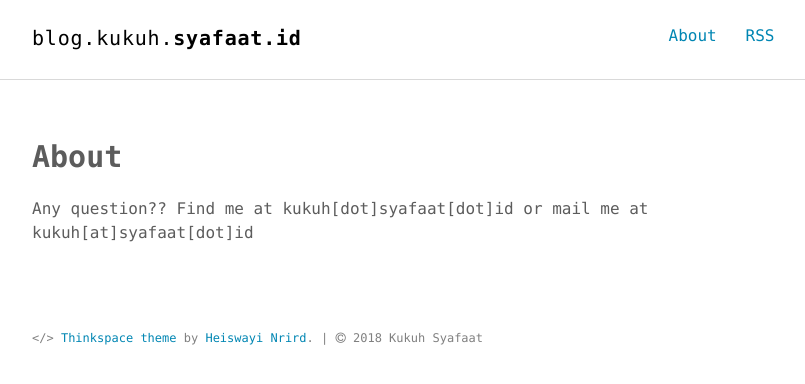
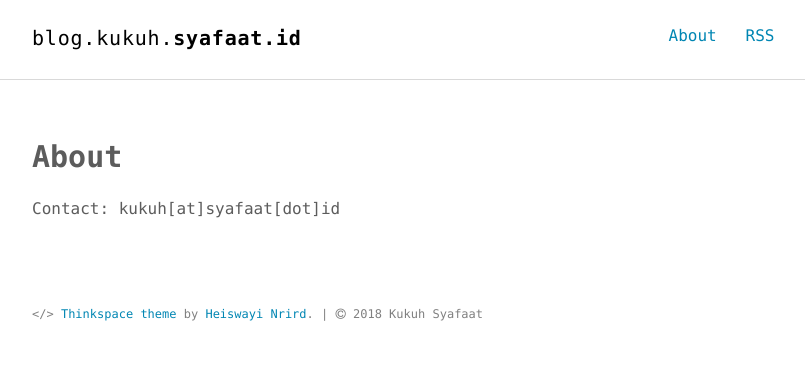
Before and after one commit to cho2/cho2.github.io, a Jekyll site: the page built from about.md, in a window 1280 px wide. Shown: the top 384 px of the page, without its empty margins (232-1037 px from the left). Built offline with Jekyll 4.4.1, drawn with Linux system fonts in a browser that asks for light colours.

Commit message:
fix about

```diff
--- a/about.md
+++ b/about.md
@@ -4,4 +4,4 @@ title: About
 permalink: /about/
 ---
 
-Any question?? Find me at kukuh[dot]syafaat[dot]id or mail me at kukuh[at]syafaat[dot]id
+Contact: kukuh[at]syafaat[dot]id
```
